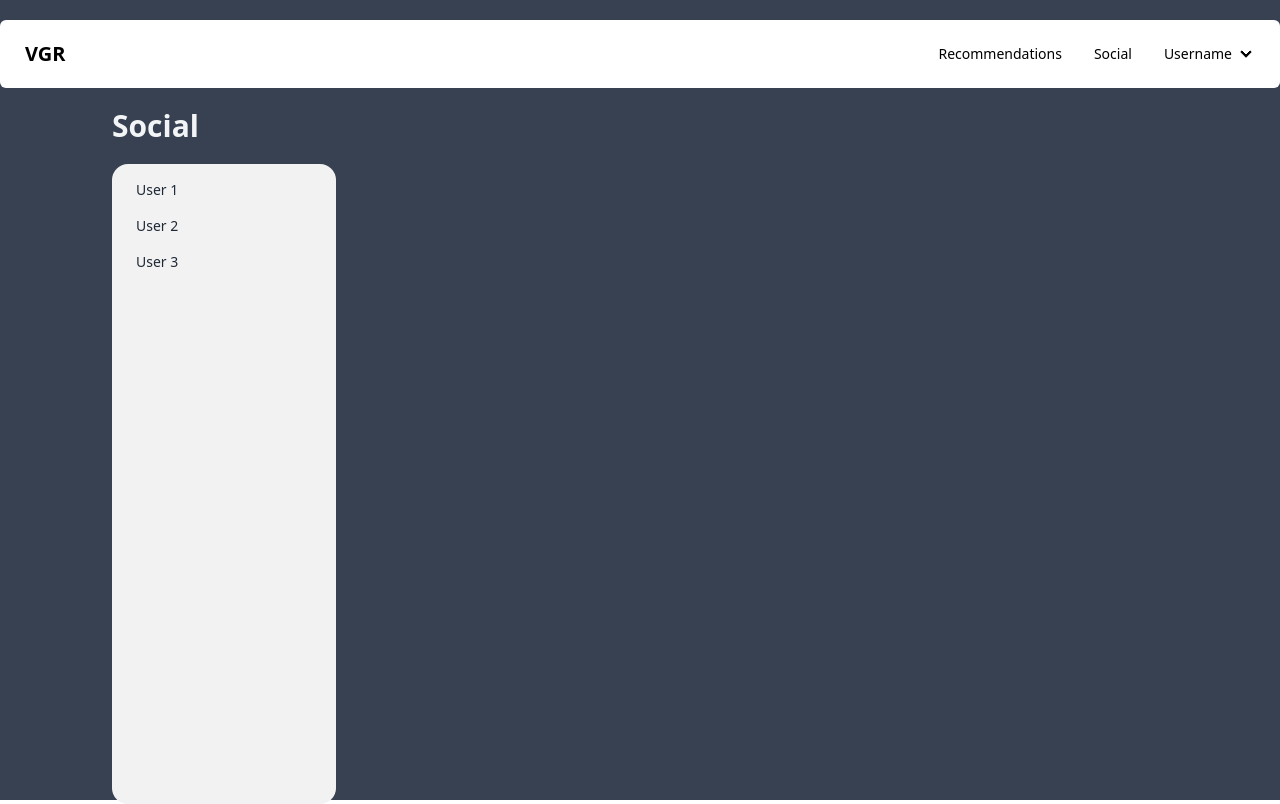
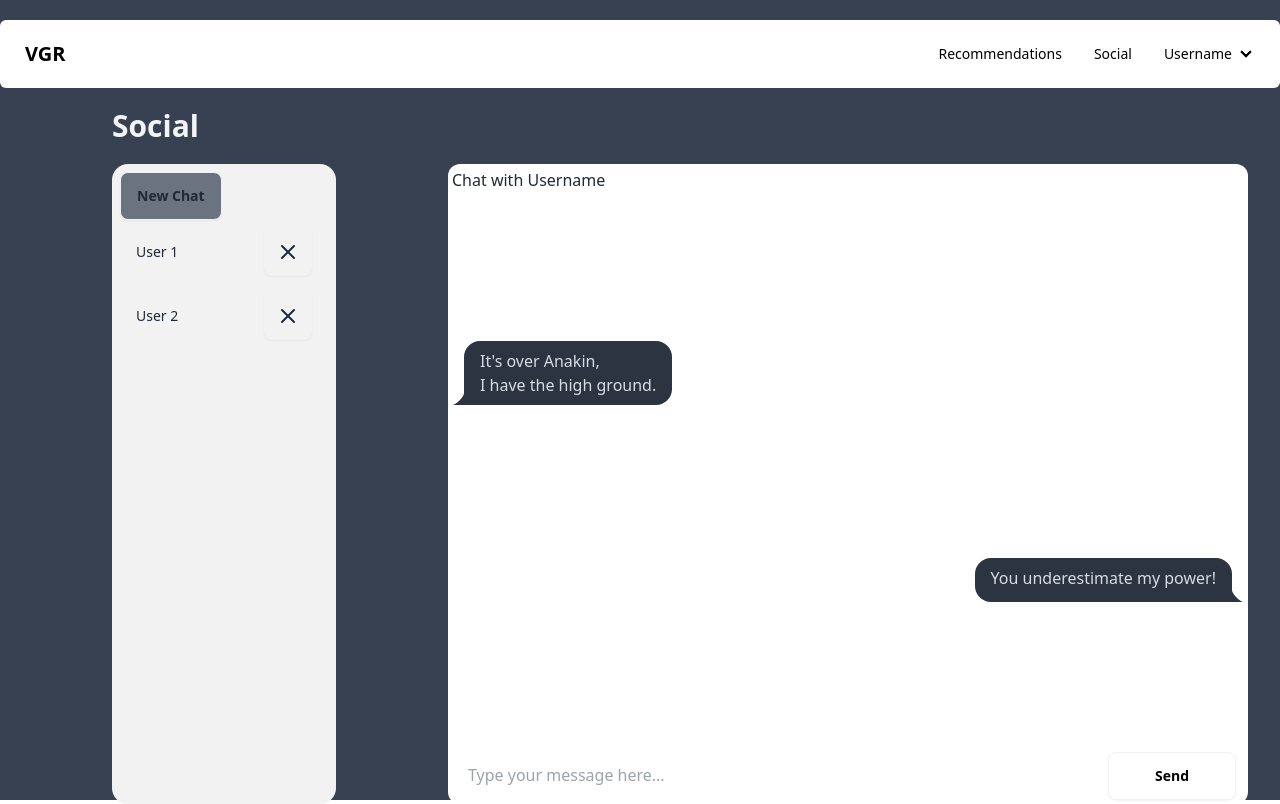
Before and after one commit to Lewis-Day/FullStackWebApp, a Next.js app in the folder frontend/: page /Social in a window 1280 px wide. Built offline with nearby package versions, Linux system fonts and the light colour scheme.

Commit message:
Finished mocking up pages in Next.js
More design will be needed in the future, especially profile page

```diff
--- a/frontend/src/app/Login/page.tsx
+++ b/frontend/src/app/Login/page.tsx
@@ -72,9 +72,7 @@ const Login = () => {
                     fill="currentColor"
                     className="h-4 w-4 opacity-70">
                     <path
-                        d="M2.5 3A1.5 1.5 0 0 0 1 4.5v.793c.026.009.051.02.076.032L7.674 8.51c.206.1.446.1.652 0l6.598-3.185A.755.755 0 0 1 15 5.293V4.5A1.5 1.5 0 0 0 13.5 3h-11Z" />
-                        <path
-                        d="M15 6.954 8.978 9.86a2.25 2.25 0 0 1-1.956 0L1 6.954V11.5A1.5 1.5 0 0 0 2.5 13h11a1.5 1.5 0 0 0 1.5-1.5V6.954Z" />
+                    d="M8 8a3 3 0 1 0 0-6 3 3 0 0 0 0 6ZM12.735 14c.618 0 1.093-.561.872-1.139a6.002 6.002 0 0 0-11.215 0c-.22.578.254 1.139.872 1.139h9.47Z" />
                 </svg>
                     <input type="text" className="bg-white" placeholder="Username" required onChange={(e) => setUsername(e.target.value)}/>
                 </label>
--- a/frontend/src/app/Profile/page.tsx
+++ b/frontend/src/app/Profile/page.tsx
@@ -1,9 +1,7 @@
-'use client';
-
 import Link from "next/link";
 
 
-const Social = () => {
+const Profile = () => {
 
     return(
         <div className="bg-gray-700 h-screen w-full pt-5 ">
@@ -35,9 +33,26 @@ const Social = () => {
             </div>
 
             <h2 className="mx-28 text-3xl text-gray-100 font-bold py-5">Your Profile</h2>
+
+            <div className="rounded-md mx-auto max-w-screen-xl bg-white h-[60vh] p-2">
+                <h3>Username: Username</h3>
+                <h3>Email: email@email.com</h3>
+
+                <h3>Date of Birth: 1/1/2000</h3>
+                <h3>First Name: fName</h3>
+                <h3>Last Name: lName</h3>
+
+                <form action="">
+                    <fieldset>Password:</fieldset>
+                    <button type="submit" className="btn w-[8rem] text-black bg-white hover:scale-[1.025] transition-transform">Change Password</button>
+                </form>
+
+
+
+            </div>
         </div>
     );
 
 };
 
-export default Social;
+export default Profile;
--- a/frontend/src/app/Social/page.tsx
+++ b/frontend/src/app/Social/page.tsx
@@ -36,11 +36,95 @@ const Social = () => {
 
             <h2 className="mx-28 text-3xl text-gray-100 font-bold py-5">Social</h2>
 
-            <ul className="menu bg-base-200 rounded-box w-56 h-[80vh] mx-28">
-                <li><a>User 1</a></li>
-                <li><a>User 2</a></li>
-                <li><a>User 3</a></li>
-            </ul>
+            <div className="flex flex-row justify-start">
+                <ul className="menu bg-base-200 rounded-box w-56 h-[80vh] mx-28">
+                    <div>
+                    <button className="btn bg-gray-500">
+                        {/* <svg
+                            xmlns="http://www.w3.org/2000/svg"
+                            className="h-6 w-6"
+                            fill="none"
+                            viewBox="0 0 24 24"
+                            stroke="currentColor">
+                            <path
+                            strokeLinecap="round"
+                            strokeLinejoin="round"
+                            strokeWidth="2"
+                            d="M4.318 6.318a4.5 4.5 0 000 6.364L12 20.364l7.682-7.682a4.5 4.5 0 00-6.364-6.364L12 7.636l-1.318-1.318a4.5 4.5 0 00-6.364 0z" />
+                        </svg> */}
+                        New Chat
+                    </button>
+                    </div>
+                    <li>
+                        <a className="flex flex-row justify-between">
+                            User 1
+
+                            <button className="btn btn-square">
+                                <svg
+                                    xmlns="http://www.w3.org/2000/svg"
+                                    className="h-6 w-6"
+                                    fill="none"
+                                    viewBox="0 0 24 24"
+                                    stroke="currentColor">
+                                    <path
+                                    strokeLinecap="round"
+                                    strokeLinejoin="round"
+                                    strokeWidth="2"
+                                    d="M6 18L18 6M6 6l12 12" />
+                                </svg>
+                            </button>
+                        </a>
+
+                    </li>
+                    <li>
+                        <a className="flex flex-row justify-between">
+                            User 2
+
+                            <button className="btn btn-square">
+                                <svg
+                                    xmlns="http://www.w3.org/2000/svg"
+                                    className="h-6 w-6"
+                                    fill="none"
+                                    viewBox="0 0 24 24"
+                                    stroke="currentColor">
+                                    <path
+                                    strokeLinecap="round"
+                                    strokeLinejoin="round"
+                                    strokeWidth="2"
+                                    d="M6 18L18 6M6 6l12 12" />
+                                </svg>
+                            </button>
+                        </a>
+
+                    </li>
+                </ul>
+
+                <div className="w-[50rem] h-[80vh] bg-white rounded-xl flex flex-col justify-between p-1">
+                    <div>
+                        <h1>Chat with Username</h1>
+                    </div>
+
+                    <div className="chat chat-start">
+                        <div className="chat-bubble">
+                            It's over Anakin,
+                            <br />
+                            I have the high ground.
+                        </div>
+                    </div>
+                    <div className="chat chat-end">
+                        <div className="chat-bubble">You underestimate my power!</div>
+                    </div>
+
+                    <form action="" className="">
+                        <input type="text" placeholder="Type your message here..." className="w-[40rem] h-[3rem] ml-[1rem]"/>
+                        <button type="submit" className="btn w-[8rem] text-black bg-white hover:scale-[1.025] transition-transform">Send</button>
+                    </form>
+
+                </div>
+
+            </div>
+
+
 
             <div></div>
         </div>
```
Lines whose indentation alone changed are shown as unchanged.
